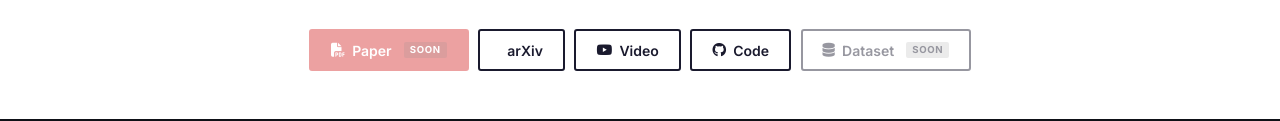
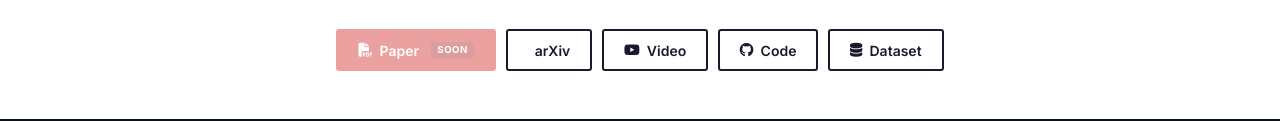
Before and after one commit to deepvelop99/culinary.github.io, a plain HTML site: page index.html in a window 1280 px wide. Shown: the part 488-609 px from the top of the page. Drawn offline with nearby package versions, Linux system fonts and the light colour scheme; some icons are missing; a web font is replaced by a local one.

Commit message:
Dataset button: restore to normal (remove Coming Soon)

```diff
--- a/index.html
+++ b/index.html
@@ -293,7 +293,7 @@
           <a href="https://arxiv.org/abs/2601.06451" class="pub-btn"><i class="ai ai-arxiv"></i>arXiv</a>
           <a href="#" class="pub-btn"><i class="fab fa-youtube"></i>Video</a>
           <a href="#" class="pub-btn"><i class="fab fa-github"></i>Code</a>
-          <span class="pub-btn pub-btn--soon"><i class="fas fa-database"></i>Dataset<span class="soon-badge">Soon</span></span>
+          <a href="#" class="pub-btn"><i class="fas fa-database"></i>Dataset</a>
         </div>
       </div>
     </div>
```
